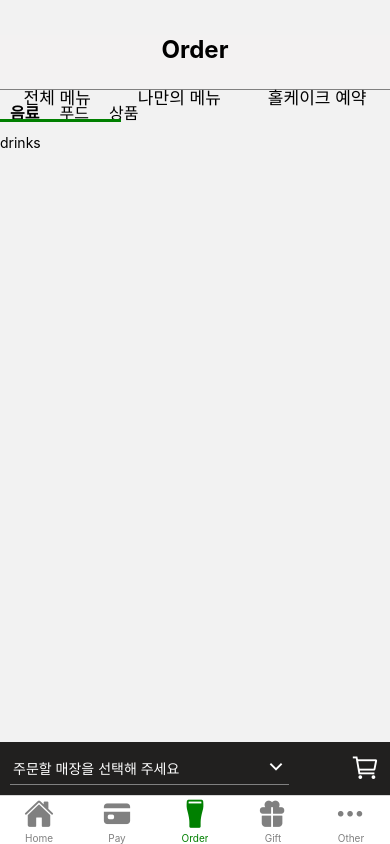
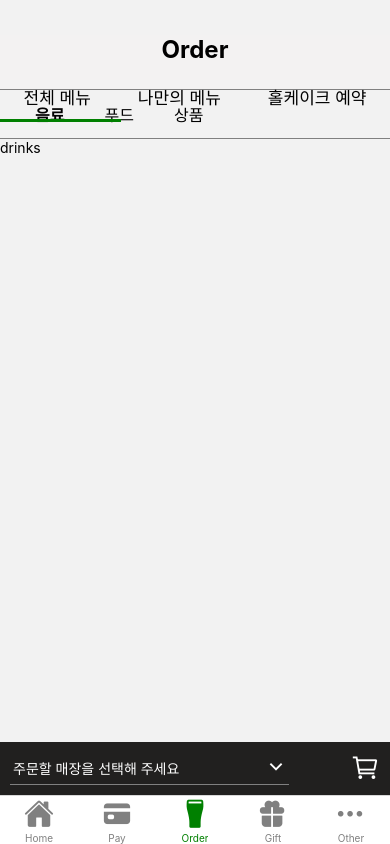
Before and after one commit to pachipico/Starbox, a React Native app: screen /Order in a window 390 px wide. Built offline with nearby package versions, Linux system fonts and the light colour scheme.

Commit message:
add: order screen navigator navigate to reservation screen

```diff
--- a/Navigators/AppNavigator.tsx
+++ b/Navigators/AppNavigator.tsx
@@ -4,8 +4,8 @@ import React from 'react';
 
 import Icon from 'react-native-vector-icons/Ionicons';
 import GiftScreen from '../Views/GiftScreen/GiftScreen';
-import OrderScreen from '../Views/OrderScreen/OrderScreen';
 import HomeScreenNavigator from './HomeScreenNavigator';
+import OrderNavigator from './OrderNavigator';
 import OtherNavigator from './OtherNavigator';
 import PayNavigator from './PayNavigator';
 
@@ -65,7 +65,7 @@ const AppNavigator = () => {
         />
         <Tab.Screen
           name="Order"
-          component={OrderScreen}
+          component={OrderNavigator}
           options={{headerShown: false}}
         />
         <Tab.Screen
--- /dev/null
+++ b/Navigators/OrderNavigator.tsx
@@ -0,0 +1,27 @@
+import {createNativeStackNavigator} from '@react-navigation/native-stack';
+import React from 'react';
+import {OrderScreenNavigatorParamList} from '../types';
+import OrderScreen from '../Views/OrderScreen/OrderScreen';
+import CakeReservation from '../Views/OrderScreen/SubScreen/ThirdTab/CakeReservation';
+
+const Stack = createNativeStackNavigator<OrderScreenNavigatorParamList>();
+
+const OrderNavigator = () => {
+  const {Screen, Navigator} = Stack;
+  return (
+    <Navigator>
+      <Screen
+        name="OrderScreen"
+        component={OrderScreen}
+        options={{headerShown: false}}
+      />
+      <Screen
+        name="CakeReservation"
+        component={CakeReservation}
+        options={{headerShown: false}}
+      />
+    </Navigator>
+  );
+};
+
+export default OrderNavigator;
--- a/Views/Components/OrderScreen/TabNav.tsx
+++ b/Views/Components/OrderScreen/TabNav.tsx
@@ -5,7 +5,9 @@ import Food from '../../OrderScreen/SubScreen/FirstTab/Food';
 import Merchandize from '../../OrderScreen/SubScreen/FirstTab/Merchandize';
 const Container = styled.View`
   flex-direction: row;
-  flex-wrap: nowrap;
+  border-bottom-width: 1px;
+  border-bottom-color: gray;
+  padding-left: 15px;
 `;
 
 const TabText1 = styled.Text<{fontWeight: string}>`
@@ -23,7 +25,7 @@ const TabText3 = styled.Text<{fontWeight: string}>`
   font-weight: ${props => props.fontWeight};
 `;
 const TabMenu = styled.TouchableOpacity`
-  padding: 10px;
+  padding: 12px 20px;
 `;
 const Tab = () => {
   const [first, setFirst] = useState<string>('bold');
--- a/Views/OrderScreen/OrderScreen.tsx
+++ b/Views/OrderScreen/OrderScreen.tsx
@@ -1,7 +1,7 @@
+import {StackNavigationProp} from '@react-navigation/stack';
 import React, {useState} from 'react';
-import {Text} from 'react-native';
-
 import Icon from 'react-native-vector-icons/Ionicons';
+import {OrderScreenNavigatorParamList} from '../../types';
 import {HeaderText} from '../Components/Header';
 import TabNav from '../Components/OrderScreen/TabNav';
 import {Container} from '../GiftScreen/Styles';
@@ -20,8 +20,17 @@ import {
   Touchable,
   Wrapper,
 } from './styles';
+import MyMenu from './SubScreen/SecondTab/MyMenu';
 
-const OrderScreen = () => {
+type OrderScreenProps = {
+  navigation: NavigatorProp;
+};
+export type NavigatorProp = StackNavigationProp<
+  OrderScreenNavigatorParamList,
+  'OrderScreen'
+>;
+
+const OrderScreen: React.FC<OrderScreenProps> = ({navigation}) => {
   const [isTop, setIsTop] = useState(true);
   const [currTab, setCurrTab] = useState('flex-start');
   return (
@@ -56,7 +65,7 @@ const OrderScreen = () => {
               </Touchable>
               <Touchable
                 onPress={() => {
-                  setCurrTab('flex-end');
+                  navigation.navigate('CakeReservation');
                 }}>
                 <Tab>홀케이크 예약</Tab>
               </Touchable>
@@ -66,7 +75,10 @@ const OrderScreen = () => {
             </Wrapper>
           </TabContainer>
         </HeaderBox>
-        <Body>{currTab === 'flex-start' && <TabNav />}</Body>
+        <Body>
+          {currTab === 'flex-start' && <TabNav />}
+          {currTab === 'center' && <MyMenu />}
+        </Body>
       </Container>
       <SearchBar>
         <Picker>
--- /dev/null
+++ b/Views/OrderScreen/SubScreen/SecondTab/MyMenu.tsx
@@ -0,0 +1,12 @@
+import React from 'react';
+import {View, Text} from 'react-native';
+
+const MyMenu = () => {
+  return (
+    <View>
+      <Text>나만의 메뉴</Text>
+    </View>
+  );
+};
+
+export default MyMenu;
--- /dev/null
+++ b/Views/OrderScreen/SubScreen/ThirdTab/CakeReservation.tsx
@@ -0,0 +1,36 @@
+import React from 'react';
+import Icon from 'react-native-vector-icons/Ionicons';
+import styled from 'styled-components/native';
+import Header from '../../../Components/Header';
+import {NavigatorProp} from '../../OrderScreen';
+
+const Container = styled.SafeAreaView``;
+
+const TouchableWrapper = styled.TouchableOpacity`
+  z-index: 1;
+  position: absolute;
+  top: 45px;
+  left: 15px;
+`;
+type ReservationProps = {
+  navigation: NavigatorProp;
+};
+const BackButton = styled.Text``;
+
+const CakeReservation: React.FC<ReservationProps> = ({navigation}) => {
+  return (
+    <Container>
+      <TouchableWrapper
+        onPress={() => {
+          navigation.goBack();
+        }}>
+        <BackButton>
+          <Icon name="chevron-back" size={24} color="black" />
+        </BackButton>
+      </TouchableWrapper>
+      <Header title="홀케이크 예약" isTop={true} />
+    </Container>
+  );
+};
+
+export default CakeReservation;
--- a/types.tsx
+++ b/types.tsx
@@ -59,3 +59,8 @@ export type HomeScreenNavigatorParamList = {
   HomeScreen: undefined;
   Test: undefined;
 };
+
+export type OrderScreenNavigatorParamList = {
+  OrderScreen: undefined;
+  CakeReservation: undefined;
+};
```
